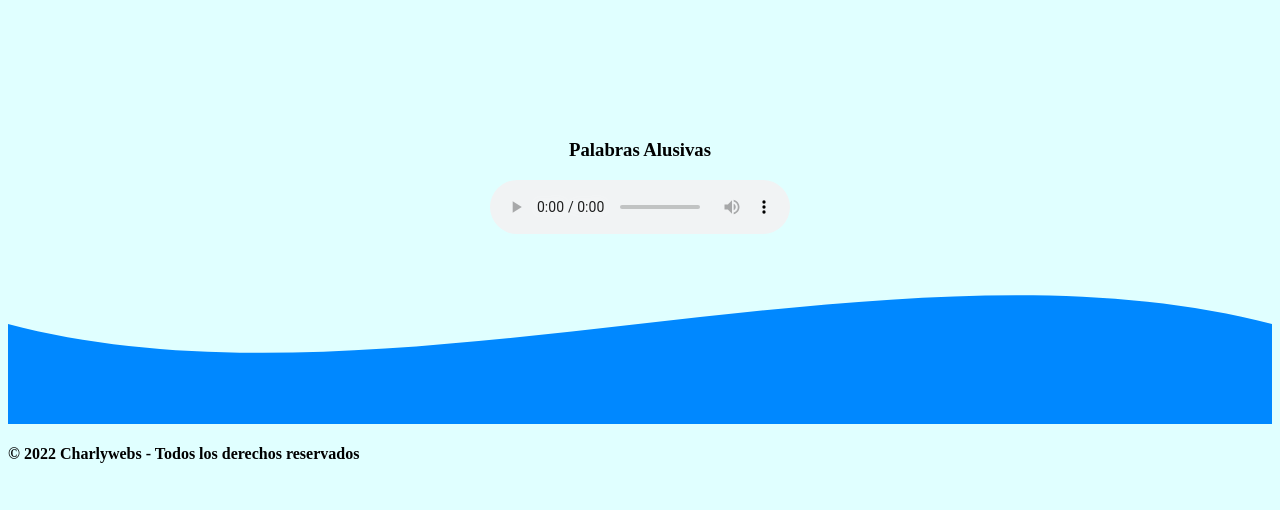
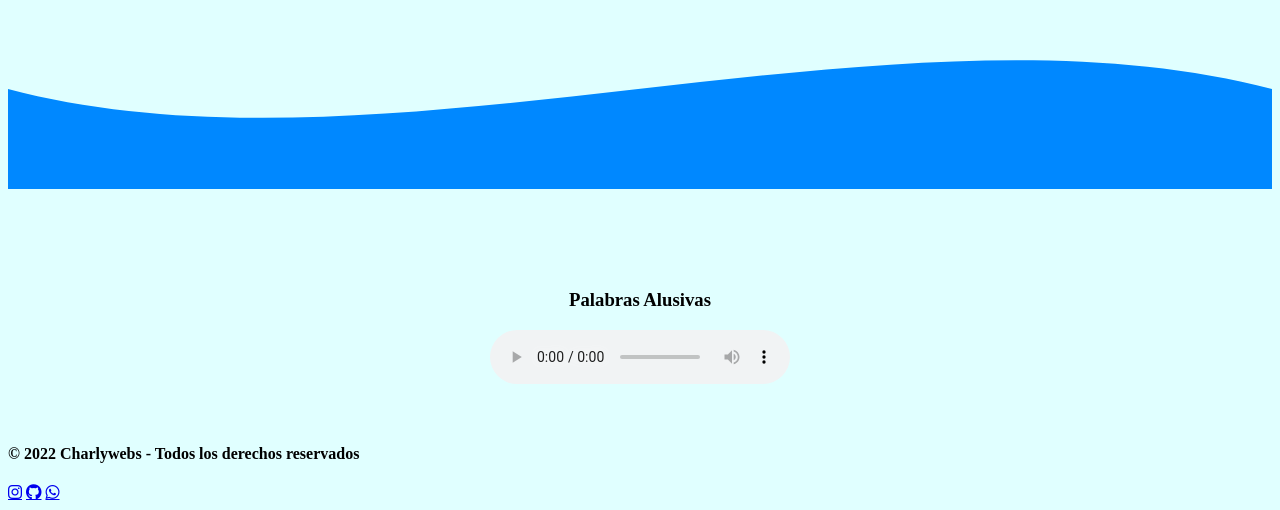
Before and after one commit to Charlywebs/TEST, a plain HTML site: page index.html in a window 1280 px wide. Shown: the part 1784-2294 px from the top of the page. Before the commit the page ends 2268 px from the top, so only its background shows below. Drawn offline with Linux system fonts and the light colour scheme; grey boxes are pictures that could not be loaded.

Commit message:
fotosyredes

```diff
--- a/index.html
+++ b/index.html
@@ -5,6 +5,7 @@
     <meta http-equiv="X-UA-Compatible" content="IE=edge">
     <meta name="viewport" content="width=device-width, initial-scale=1.0">
     <link rel="stylesheet" href="./css/style.css">
+    <script src="https://kit.fontawesome.com/036fd78acd.js" crossorigin="anonymous"></script>
     <link rel="shortcut icon" href="./assets/favicon.ico" type="image/x-icon">
     <title>MiWeb</title>
 </head>
@@ -50,6 +51,11 @@
             <h2>Multimedia</h2>
             <div class="video"><iframe width="560" height="315" src="https://www.youtube.com/embed/IDR1TXEh4fA" title="YouTube video player" frameborder="0" allow="accelerometer; clipboard-write; encrypted-media; gyroscope; picture-in-picture" allowfullscreen></iframe>
             </div>
+
+            <div>
+                <div style="height: 150px; overflow: hidden;" ><svg viewBox="0 0 500 150" preserveAspectRatio="none" style="height: 100%; width: 100%;"><path d="M0.00,49.98 C149.99,150.00 349.20,-49.98 500.00,49.98 L500.00,150.00 L0.00,150.00 Z" style="stroke: none; fill: #08f;"></path></svg></div>
+            </div>
+
             <div class="audio">
                 <h3>Palabras Alusivas</h3>
                 <audio src="./assets/Audios/utnba.mp3"controls></audio>
@@ -60,8 +66,12 @@
     <br>
     <br>
     <footer>
-        <div style="height: 150px; overflow: hidden;" ><svg viewBox="0 0 500 150" preserveAspectRatio="none" style="height: 100%; width: 100%;"><path d="M0.00,49.98 C149.99,150.00 349.20,-49.98 500.00,49.98 L500.00,150.00 L0.00,150.00 Z" style="stroke: none; fill: #08f;"></path></svg></div>
+
         <h4>© 2022 Charlywebs - Todos los derechos reservados</h4>
+        <a href="#" class="fa-brands fa-instagram"></a>
+        <a href="#" class="fa-brands fa-github"></a>
+        <a href="#" class="fa-brands fa-whatsapp"></a>
+
     </footer>
 </body>
 </html>
```
Also changed, not shown: assets/Imagenes/RockRio1.jpg (added), assets/Imagenes/RockRio2.jpg (added), assets/Imagenes/RockRio3.jpg (added), assets/Imagenes/RockRio4.jpg (added), assets/Imagenes/RockRio5.jpg (added), assets/Imagenes/RockRio6.jpg (added), assets/Imagenes/banner.jpg (added).
